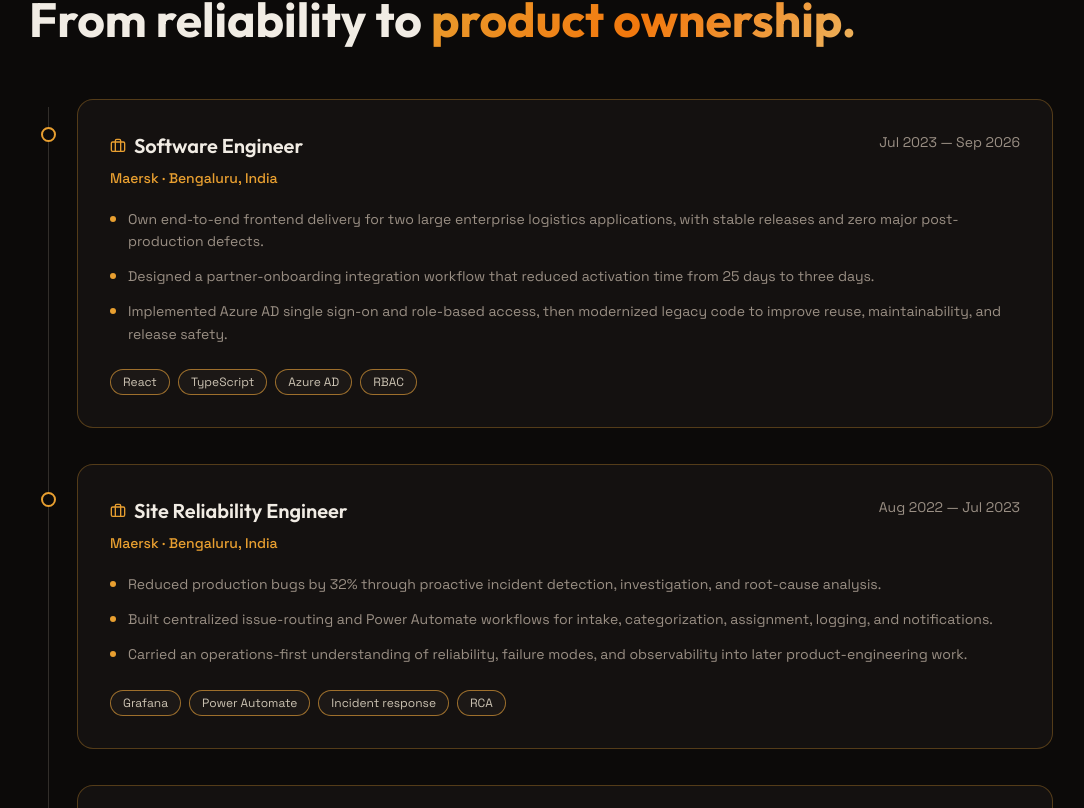
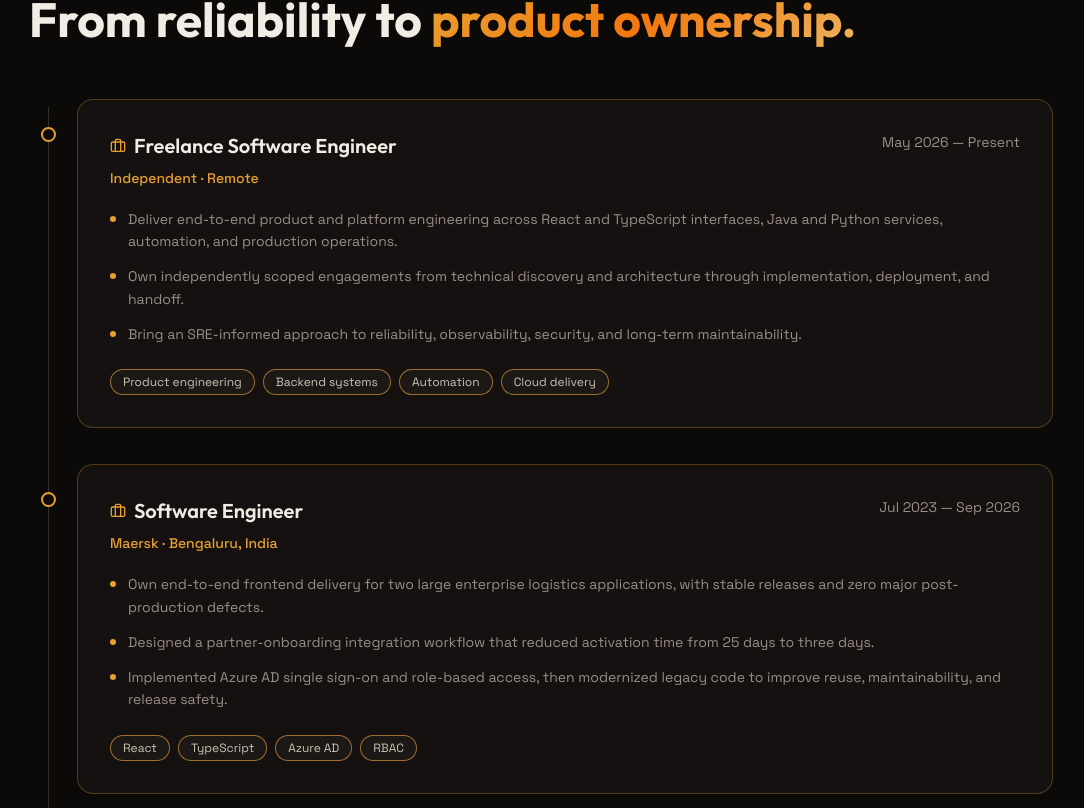
Before and after one commit to ThilakReddyy/thilak-portfolio, a React (Vite) app: page / in a window 1280 px wide. Shown: the part 3152-3960 px from the top of the page, without its empty margins (99-1183 px from the left). Built offline with nearby package versions, Linux system fonts and the light colour scheme; the HTML template or start-up script is replaced by a standard one.

Commit message:
Add freelance experience

```diff
--- a/src/components/ExperienceSection.tsx
+++ b/src/components/ExperienceSection.tsx
@@ -3,6 +3,18 @@ import { Briefcase } from "lucide-react";
 import { useRef } from "react";
 
 const experiences = [
+  {
+    company: "Independent",
+    role: "Freelance Software Engineer",
+    period: "May 2026 — Present",
+    location: "Remote",
+    skills: ["Product engineering", "Backend systems", "Automation", "Cloud delivery"],
+    highlights: [
+      "Deliver end-to-end product and platform engineering across React and TypeScript interfaces, Java and Python services, automation, and production operations.",
+      "Own independently scoped engagements from technical discovery and architecture through implementation, deployment, and handoff.",
+      "Bring an SRE-informed approach to reliability, observability, security, and long-term maintainability.",
+    ],
+  },
   {
     company: "Maersk",
     role: "Software Engineer",
```
Also changed, not shown: 1 other file (tests, documents, lock files or other folders).
